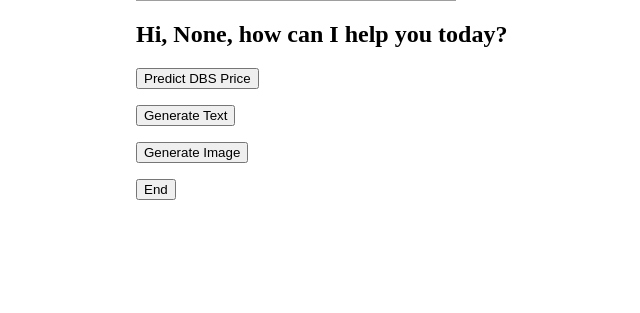
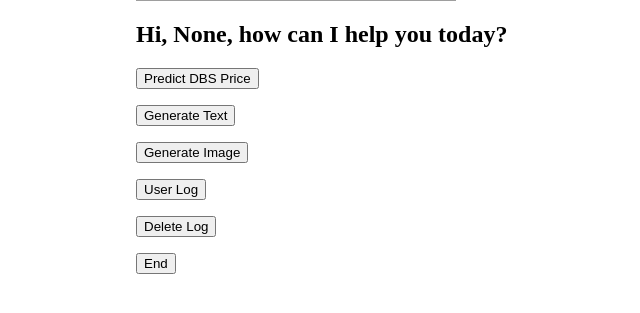
Before and after one commit to ysgoh97/20240511-Financial-web-app, a Flask app: page /main in a window 1280 px wide. Shown: the part 247-560 px from the top of the page, without its empty margins (188-828 px from the left). Run offline with Flask 3, Linux system fonts and the light colour scheme; grey boxes are pictures that could not be loaded.

Commit message:
Add files via upload

```diff
--- a/templates/main.html
+++ b/templates/main.html
@@ -24,6 +24,14 @@
     <p><input type="submit" value="Generate Image"></p>
 </form>
 
+<form action="/log" method="post">
+    <p><input type="submit" value="User Log"></p>
+</form>
+
+<form action="/delete" method="post">
+    <p><input type="submit" value="Delete Log"></p>
+</form>
+
 <form action="/end" method="post">
     <p><input type="submit" value="End"></p>
 </form>
```
Also changed, not shown: templates/delete.html (added, +19 -0 lines), templates/log.html (added, +20 -0 lines).
